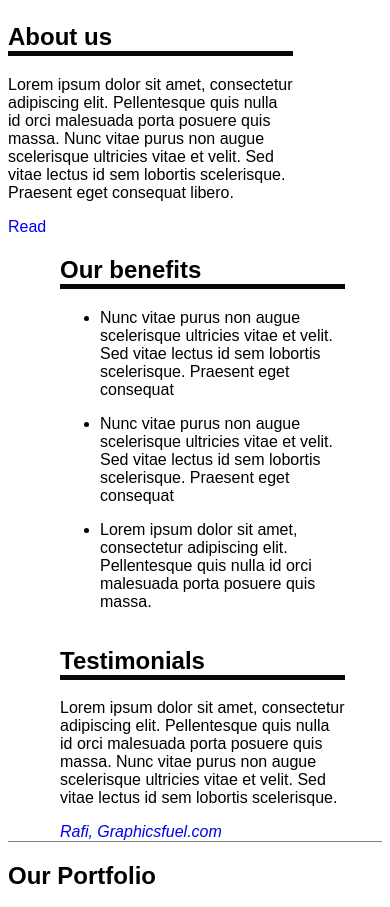
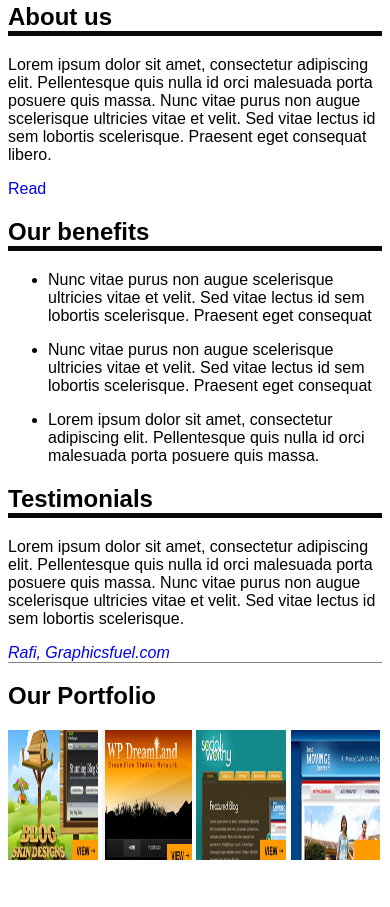
Before and after one commit to NycollSM/psd_html, a plain HTML site: page index.html in a window 390 px wide. Shown: the part 411-1318 px from the top of the page. Drawn offline with Linux system fonts and the light colour scheme.

Commit message:
agrego content y portfolio para tablet

```diff
--- a/sass/includes/media/_tablet.scss
+++ b/sass/includes/media/_tablet.scss
@@ -1,4 +1,5 @@
 @media (max-width: 769px){
+    /*header*/
     .logo{
         max-width: 50%;
     }
@@ -11,5 +12,17 @@
     .menu li + li {
         margin-left: 40px;
     }
+    /*content*/
+    .box{
+        width: auto;
+        margin: auto;
+        float: none;
+    }
+    /*Portfolio*/
+    #portfolio img{
+        width: 24%;
+        margin-left: 0;
+        height: 130px;
+    }
 
 }
--- a/sass/partials/_content.scss
+++ b/sass/partials/_content.scss
@@ -2,7 +2,7 @@
       Content
 *****************/
 .box {
-  width: 285px;
+  width: 33.3%;
   float: left;
   margin-left: 52px; }
 
--- a/sass/partials/_portfolio.scss
+++ b/sass/partials/_portfolio.scss
@@ -8,7 +8,7 @@
   }
   #portfolio img{
     height: 135px;
-    width: 215px;
+    width: 25%;
     margin-left: 12px;
 
   }
```
Also changed, not shown: css/styles.css, 1 other file.
